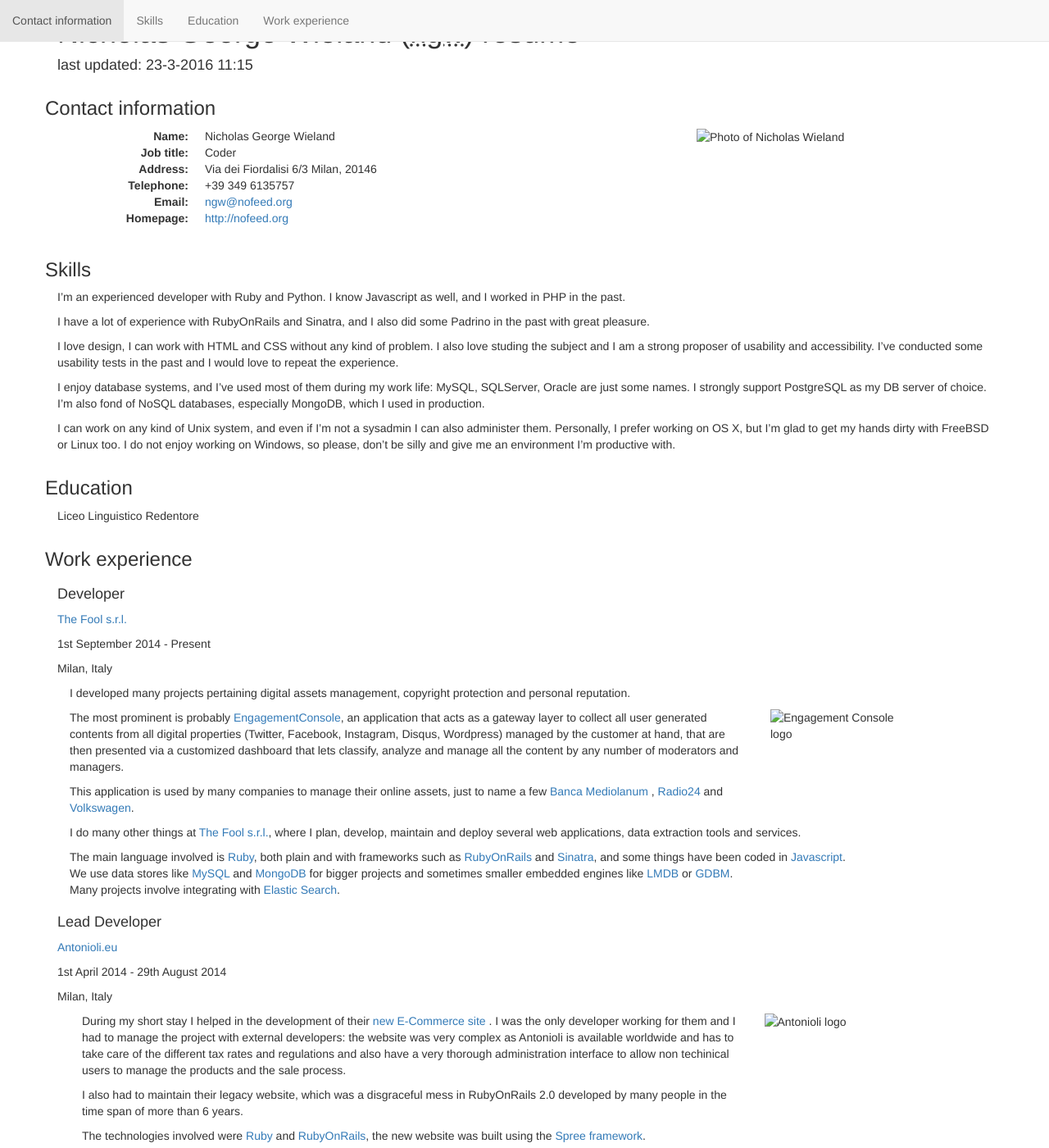
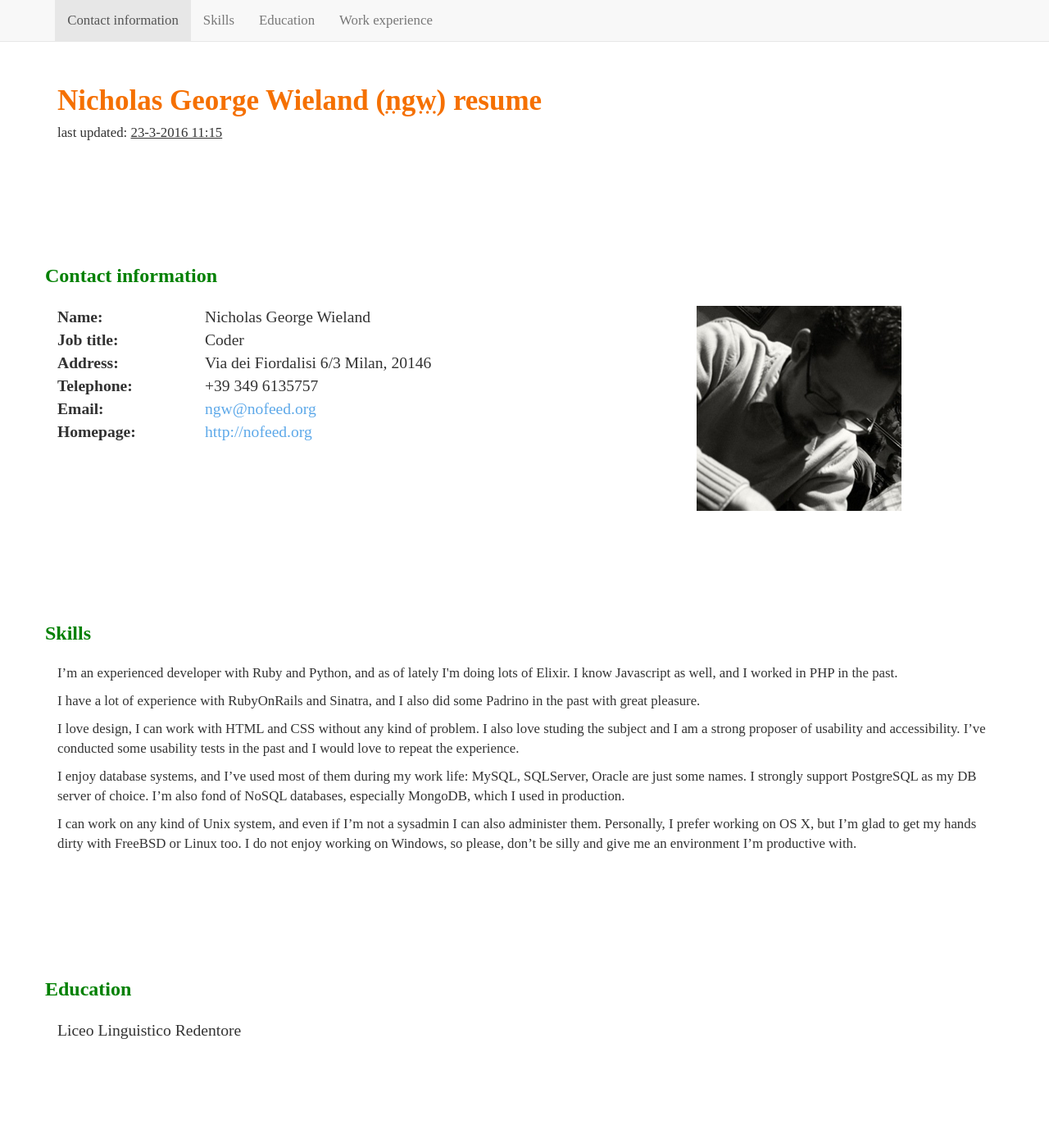
Before and after one commit to nofeed/nofeed.org, a Jekyll site: the page resume/index.html, which Jekyll copies as it is, in a window 1280 px wide and 1400 px high. Shown: the whole window at 82% size. Built offline with Jekyll 4.4.1, drawn with Linux system fonts in a browser that asks for light colours; nearby versions of some CDN libraries; some web fonts are replaced; some of the changed text lies outside the part shown.

Commit message:
Resume is now visible

```diff
--- /dev/null
+++ b/css/resume.css
@@ -0,0 +1,91 @@
+body {
+  font-family: 'Fanwood Text', serif;
+  margin-top: 6em;
+}
+
+h1, h2, h3, h4, h5 {
+  font-family: 'Quattrocento', serif;
+}
+
+h3 {
+  margin: 1em 0 1em 0;
+  color: green;
+  font-weight: bold;
+}
+
+header h1 {
+  color: #F57000;
+  font-weight: bold;
+  font-size: 2.5em;
+}
+
+header h4 {
+  font-size: 1.2em;
+}
+
+a {
+  color: #5EA9E9;
+}
+
+time {
+  text-decoration: underline;
+}
+
+nav {
+  font-size: 1.2em;
+}
+
+section {
+  padding-top: 2em;
+  margin-top -6em;
+  font-size: 1.2em;
+  margin: 4em;
+}
+
+#contact, #education {
+  font-size: 1.4em;
+}
+
+#contact dl dt {
+  text-align: left;
+}
+
+.header {
+  margin-bottom: 2.2em;
+}
+
+.entry {
+  margin: 1.5em 0 1.5em 0;
+}
+
+.entry img {
+  margin: 0.2em;
+}
+
+.jobtitle {
+  font-weight: bold;
+}
+
+.dead {
+  text-decoration: line-through;
+}
+
+.description {
+  margin-top: 0.8em;
+}
+
+.navbar .navbar-collapse {
+  margin-left: 4em;
+}
+
+.available {
+  margin: 1.5em;
+  padding: 0.5em 1em;
+  background-color: #fffda5;
+  border: 0.1em red dashed;
+}
+
+.available h4 {
+  color: red;
+  font-weight: bold;
+}
--- a/resume/resume/index.html
+++ b/resume/index.html
@@ -8,7 +8,7 @@
     <script src="https://ajax.googleapis.com/ajax/libs/jquery/1.11.3/jquery.min.js"></script>
     <script src="https://maxcdn.bootstrapcdn.com/bootstrap/3.3.6/js/bootstrap.min.js" integrity="sha384-0mSbJDEHialfmuBBQP6A4Qrprq5OVfW37PRR3j5ELqxss1yVqOtnepnHVP9aJ7xS" crossorigin="anonymous"></script>
     <title>Nicholas George Wieland resume</title>
-    <link href="/images/resume/favicon.ico" rel="icon" type="image/x-icon" />
+    <link href="/img/resume/favicon.ico" rel="icon" type="image/x-icon" />
     <meta name="description" content="Nicholas George Wieland (ngw) resume. Last update 23/3/2016.">
     <meta name="author" content="Nicholas George Wieland (ngw)">
     <meta name="viewport" content="width=device-width, initial-scale=1">
@@ -73,7 +73,7 @@
             </dl>
           </div>
           <div class='col-md-offset-2 col-md-3'>
-            <img src="/images/resume/personal.jpg" itemprop="image" alt="Photo of Nicholas Wieland"/>
+            <img src="/img/resume/personal.jpg" itemprop="image" alt="Photo of Nicholas Wieland"/>
           </div>
         </div>
 
@@ -83,7 +83,8 @@
         <h3>Skills</h3>
 
         <div class='col-md-12'>
-          <p>I’m an experienced developer with Ruby and Python. I know Javascript as well, and I worked in PHP in the past.</p>
+          <p>I’m an experienced developer with Ruby and Python, and as of lately I'm doing lots of Elixir.
+            I know Javascript as well, and I worked in PHP in the past.</p>
           <p>I have a lot of experience with RubyOnRails and Sinatra, and I also did some Padrino in the past with great pleasure.</p>
           <p>I love design, I can work with HTML and CSS without any kind of problem. I also love studing the subject and I am a strong proposer of usability and accessibility. I’ve conducted some usability tests in the past
             and I would love to repeat the experience.</p>
@@ -109,9 +110,47 @@
         <div class='col-md-12 entry'>
           <div itemscope itemprop="worksFor" itemtype="http://schema.org/Organization">
 
+            <h4 class='jobtitle' itemprop="jobTitle">Senior Developer</h4>
+            <p><a href="http://www.mgage.com/" itemprop="name">mGage, a Vivial company</a></p>
+            <p><time datetime="2014-09-01T00:00:00+00:00">1st August 2016</time> - Present</p>
+            <p itemprop="address" itemscope itemtype="http://schema.org/PostalAddress">
+              <span itemprop="addressLocality">London, United Kingdom</span>
+            </p>
+
+            <div itemprop="description" class='description'>
+              <div class="col-md-12">
+                <div itemtype="http://schema.org/Product">
+                  <div class="col-md-9">
+                    <p>
+                      I worked in the Payments team developing the main administration interface of the whole administration
+                      interface that manages their services.<br />
+                      The project is built from the ground up using the Phoenix Framework and PostgreSQL.
+                    </p>
+
+                    <p>
+                      As part of my day to day duties I also had to build the authentication layer for all their Ruby API endpoints,
+                      and later an Elixir library to let the administration application query these services.
+                    </p>
+
+                    <p>The technologies involved were <a href='https://www.ruby-lang.org/'>Ruby</a> and
+                      <a href="http://elixir-lang.org/">Elixir</a> with the <a href='http://rubyonrails.org/'>RubyOnRails</a>
+                      and <a href="http://www.phoenixframework.org/">Phoenix</a> frameworks.</p>
+                  </div>
+                  <div class="col-md-2">
+                    <img src="/img/resume/mGage_Vivial_logo_rgb.png" itemprop="image" alt="mGage logo" />
+                  </div>
+                </div>
+              </div>
+            </div>
+          </div>
+        </div>
+
+        <div class='col-md-12 entry'>
+          <div itemscope itemprop="worksFor" itemtype="http://schema.org/Organization">
+
             <h4 class='jobtitle' itemprop="jobTitle">Developer</h4>
             <p><a href="http://thefool.it" itemprop="name">The Fool s.r.l.</a></p>
-            <p><time datetime="2014-09-01T00:00:00+00:00">1st September 2014</time> - Present</p>
+            <p><time datetime="2014-09-01T00:00:00+00:00">1st September 2014</time> - <time datetime="datetime="2016-07-01T00:00:00+00:00">15t July 2016</time></p>
             <p itemprop="address" itemscope itemtype="http://schema.org/PostalAddress">
               <span itemprop="addressLocality">Milan, Italy</span>
             </p>
@@ -138,7 +177,7 @@
                   </p>
                 </div>
                 <div class="col-md-2">
-                  <img src="/images/resume/logo_ec.png" itemprop="image" alt="Engagement Console logo" />
+                  <img src="/img/resume/logo_ec.png" itemprop="image" alt="Engagement Console logo" />
                 </div>
 
                 <div class="col-md-12">
@@ -184,7 +223,7 @@
                       <a href="https://spreecommerce.com/">Spree framework</a>.</p>
                   </div>
                   <div class="col-md-2">
-                    <img src="/images/resume/logo_antonioli.png" itemprop="image" alt="Antonioli logo"/>
+                    <img src="/img/resume/logo_antonioli.png" itemprop="image" alt="Antonioli logo"/>
                   </div>
                 </div>
               </div>
@@ -223,7 +262,7 @@
                       I could also use <a href="http://getbootstrap.com/">Bootstrap</a> for the first time to build the frontend.</p>
                   </div>
                   <div class="col-md-2">
-                    <img src="/images/resume/logo_sportboom.png" itemprop="image" alt="Sportboom logo" />
+                    <img src="/img/resume/logo_sportboom.png" itemprop="image" alt="Sportboom logo" />
                   </div>
                 </div>
               </div>
@@ -254,7 +293,7 @@
                   </div>
 
                   <div class="col-md-2">
-                    <img src="/images/resume/logo_stylejam.png" itemprop="image" alt="StyleJam logo" />
+                    <img src="/img/resume/logo_stylejam.png" itemprop="image" alt="StyleJam logo" />
                   </div>
 
                   <div class="col-md-12">
@@ -303,7 +342,7 @@
                   </div>
 
                   <div class="col-md-2">
-                    <img src="/images/resume/logo_zooppa.png" itemprop="image" alt="Zooppa logo" />
+                    <img src="/img/resume/logo_zooppa.png" itemprop="image" alt="Zooppa logo" />
                   </div>
                 </div>
               </div>
@@ -338,7 +377,7 @@
                   </div>
 
                   <div class="col-md-2">
-                    <img src="/images/resume/logo_hotchalk.png" itemprop="image" alt="HotChalk logo" />
+                    <img src="/img/resume/logo_hotchalk.png" itemprop="image" alt="HotChalk logo" />
                   </div>
                 </div>
               </div>
@@ -371,7 +410,7 @@
                   </div>
 
                   <div class="col-md-2">
-                    <img src="/images/resume/logo_assembla.png" itemprop="image" alt="Assembla logo" />
+                    <img src="/img/resume/logo_assembla.png" itemprop="image" alt="Assembla logo" />
                   </div>
                 </div>
               </div>
@@ -396,7 +435,7 @@
                   </div>
 
                   <div class="col-md-2">
-                    <img src="/images/resume/logo_rpaw.png" itemprop="image" alt="Ruby per Applicazioni Web cover" />
+                    <img src="/img/resume/logo_rpaw.png" itemprop="image" alt="Ruby per Applicazioni Web cover" />
                   </div>
                 </div>
               </div>
@@ -427,7 +466,7 @@
                   </div>
 
                   <div class="col-md-2">
-                    <img src="/images/resume/logo_hacker.png" itemprop="image" alt="Hacker logo" />
+                    <img src="/img/resume/logo_hacker.png" itemprop="image" alt="Hacker logo" />
                   </div>
                 </div>
               </div>
@@ -456,7 +495,7 @@
                   </div>
 
                   <div class="col-md-2">
-                    <img src="/images/resume/logo_neato.png" itemprop="image" alt="Hacker logo" />
+                    <img src="/img/resume/logo_neato.png" itemprop="image" alt="Hacker logo" />
                   </div>
                 </div>
               </div>
@@ -493,7 +532,7 @@
                   </div>
 
                   <div class="col-md-2">
-                    <img src="/images/resume/logo_pwp.png" itemprop="image" alt="PetsWantPats logo" />
+                    <img src="/img/resume/logo_pwp.png" itemprop="image" alt="PetsWantPats logo" />
                   </div>
 
                   <div class="col-md-5 available">
```
Also changed, not shown: img/resume/favicon.ico (added), img/resume/logo_antonioli.png (added), img/resume/logo_assembla.png (added), img/resume/logo_ec.png (added), img/resume/logo_hacker.png (added), img/resume/logo_hotchalk.png (added), img/resume/logo_neato.png (added), img/resume/logo_pwp.png (added), img/resume/logo_rpaw.png (added), img/resume/logo_sportboom.png (added), img/resume/logo_stylejam.png (added), img/resume/logo_zooppa.png (added), img/resume/mGage_Vivial_logo_rgb.png (added), img/resume/personal.jpg (added).
